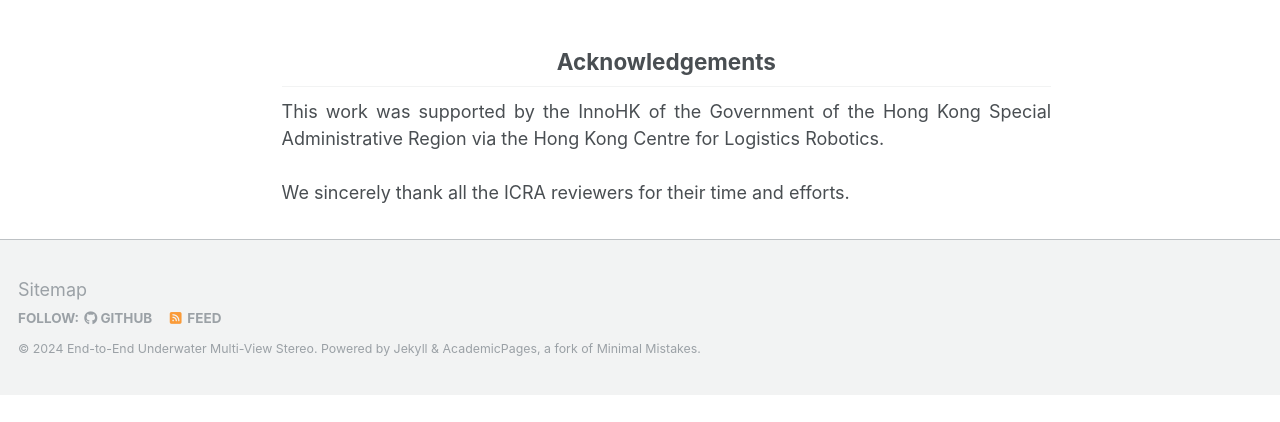
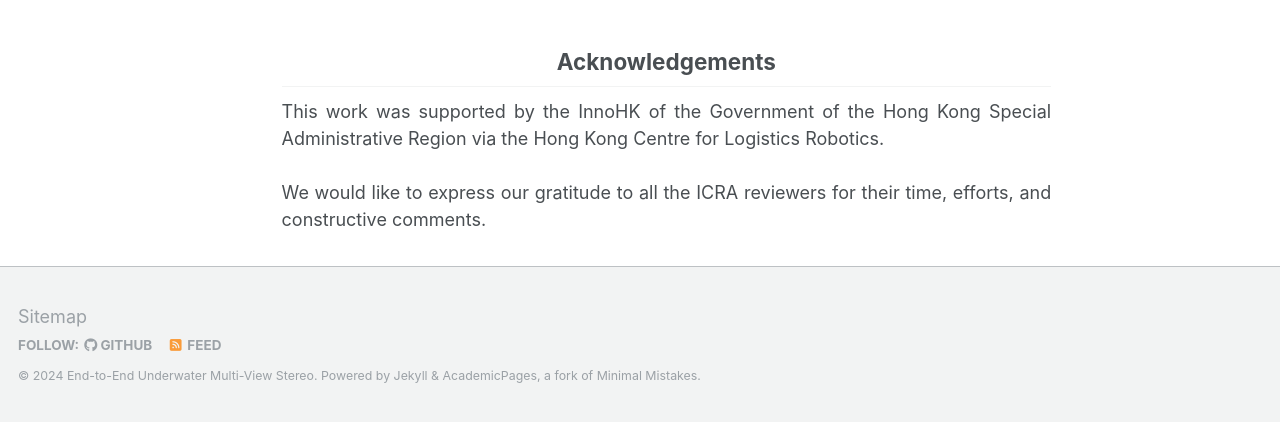
Before and after one commit to CUHK-USR-Group/UwMVS, a Jekyll site: the page built from _pages/about.md, in a window 1280 px wide and 900 px high, scrolled down 1087 px, cut to the strip 478-900 px from the top of the window. Built offline with Jekyll 4.4.1, drawn with Linux system fonts in a browser that asks for light colours; before the commit the page ends 1960 px from its top, so only the background shows below that.

Commit message:
update about.md

```diff
--- a/_pages/about.md
+++ b/_pages/about.md
@@ -36,7 +36,7 @@ The Chinese University of Hong Kong, Hong Kong SAR, China
 </button>
 
 <button style="background-color: #000000; color: white;margin-right: 15px; padding: 10px 15px; border: none; border-radius: 5px;">
-<a href="https://github.com/YANG-SOBER/UwMVS" style="color: white; text-decoration: none;">Code</a>
+<a href="https://github.com/YANG-SOBER/UwMVS" style="color: white; text-decoration: none;">Dataset and Code</a>
 </button>
 
 <button style="background-color: #000000; color: white;margin-right: 15px; padding: 10px 15px; border: none; border-radius: 5px;">
@@ -68,5 +68,5 @@ Recent advancements in learning-based multi-view stereo (MVS) have demonstrated
 
 <div style="text-align: justify">This work was supported by the InnoHK of the Government of the Hong Kong Special Administrative Region via the Hong Kong Centre for Logistics Robotics.
 <br> <br>
-We sincerely thank all the ICRA reviewers for their time and efforts.
+We would like to express our gratitude to all the ICRA reviewers for their time, efforts, and constructive comments.
 </div>
```
